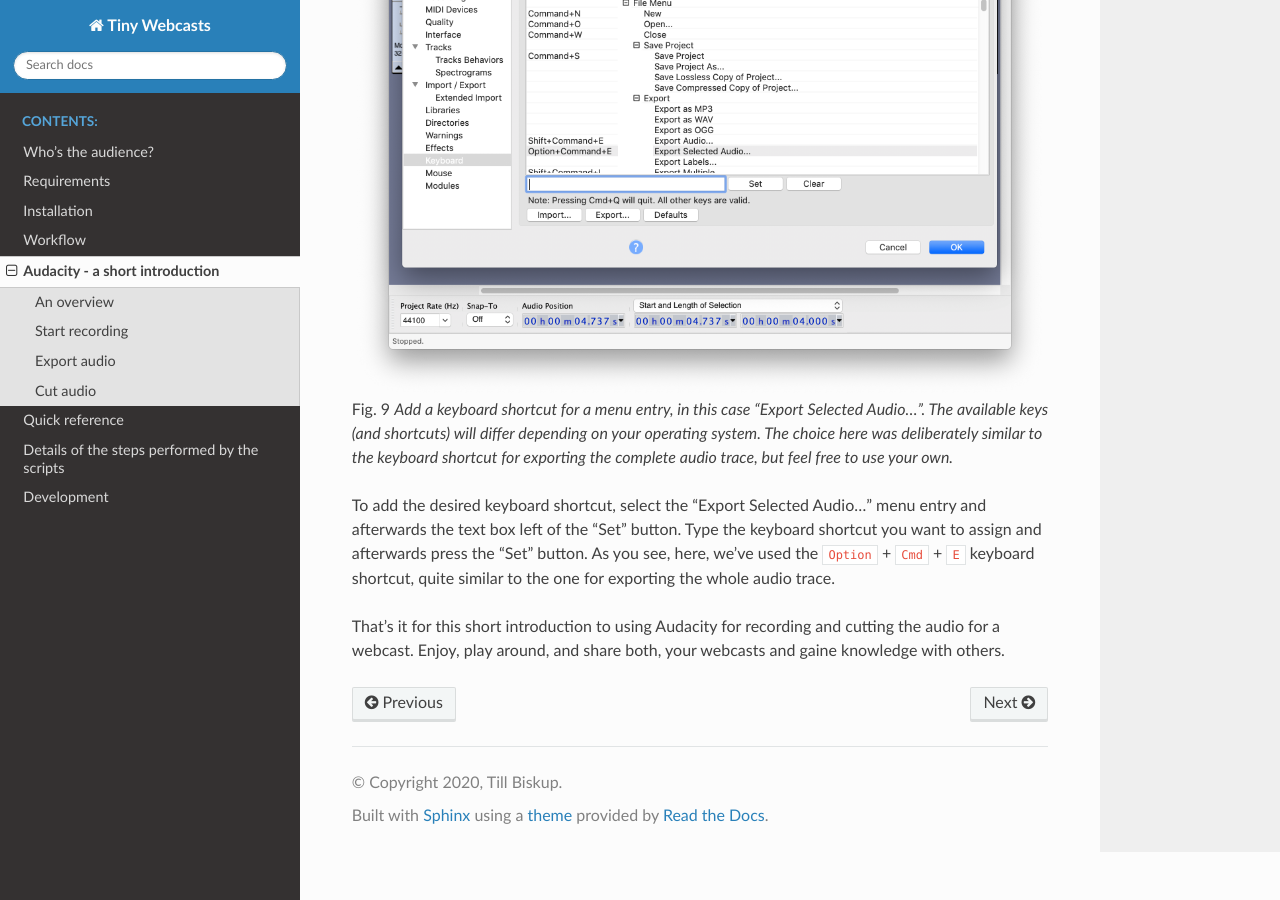
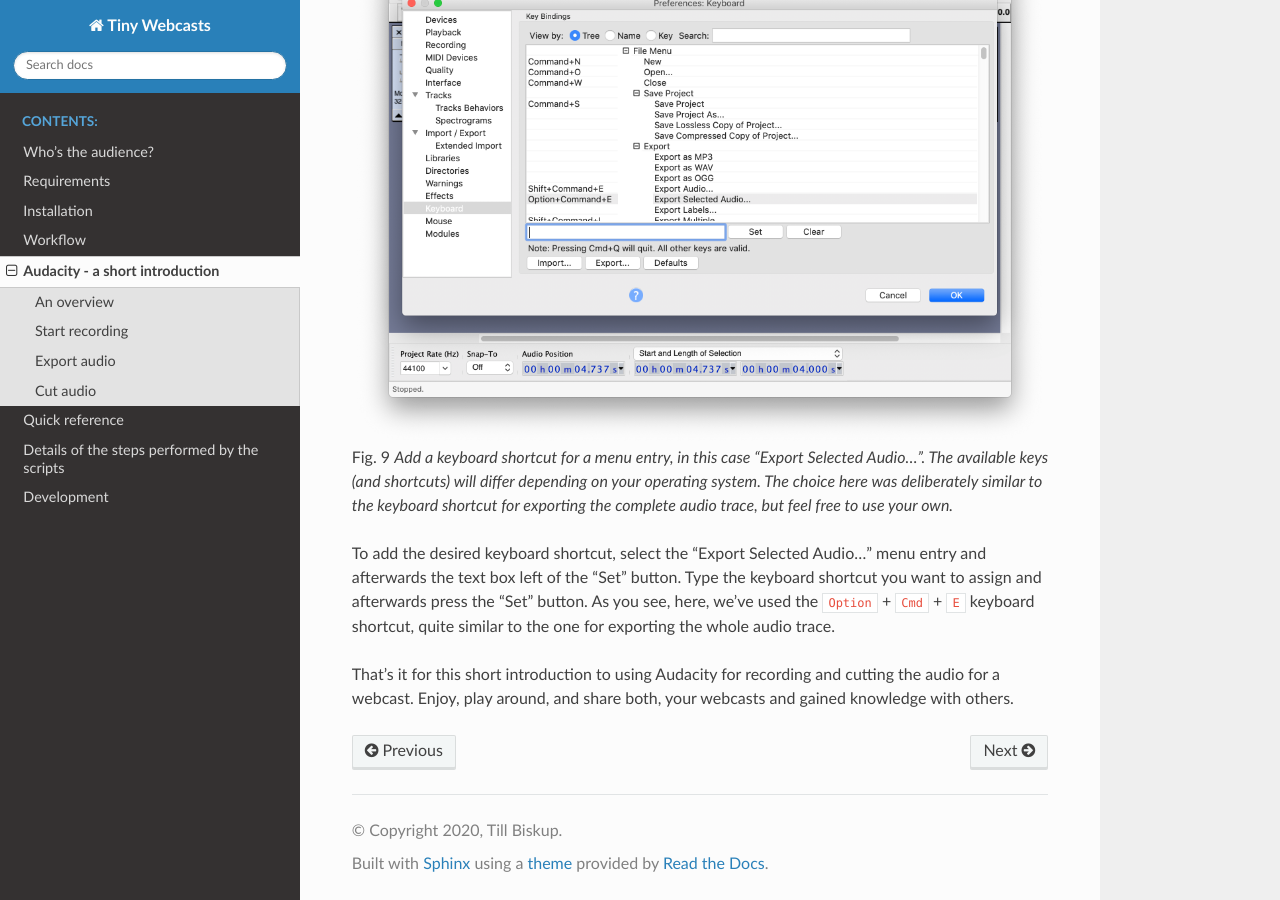
Before and after one commit to tillbiskup/tiny-webcasts, a Sphinx documentation site: the page built from docs/audacity.rst, in a window 1280 px wide and 900 px high, scrolled down 7758 px. Built offline with Sphinx 7.4.7 and the Read the Docs theme 2.0.0, drawn with Linux system fonts in a browser that asks for light colours; some of the changed text lies outside the part shown.

```diff
--- a/docs/audacity.rst
+++ b/docs/audacity.rst
@@ -144,4 +144,4 @@ You may have noticed that there is no default keyboard shortcut for exporting th
 To add the desired keyboard shortcut, select the "Export Selected Audio..." menu entry and afterwards the text box left of the "Set" button. Type the keyboard shortcut you want to assign and afterwards press the "Set" button. As you see, here, we've used the ``Option`` + ``Cmd`` + ``E`` keyboard shortcut, quite similar to the one for exporting the whole audio trace.
 
 
-That's it for this short introduction to using Audacity for recording and cutting the audio for a webcast. Enjoy, play around, and share both, your webcasts and gaine knowledge with others.
+That's it for this short introduction to using Audacity for recording and cutting the audio for a webcast. Enjoy, play around, and share both, your webcasts and gained knowledge with others.
```
Also changed, not shown: other parts of docs/audacity.rst (+1 -1 lines), 1 other file.
